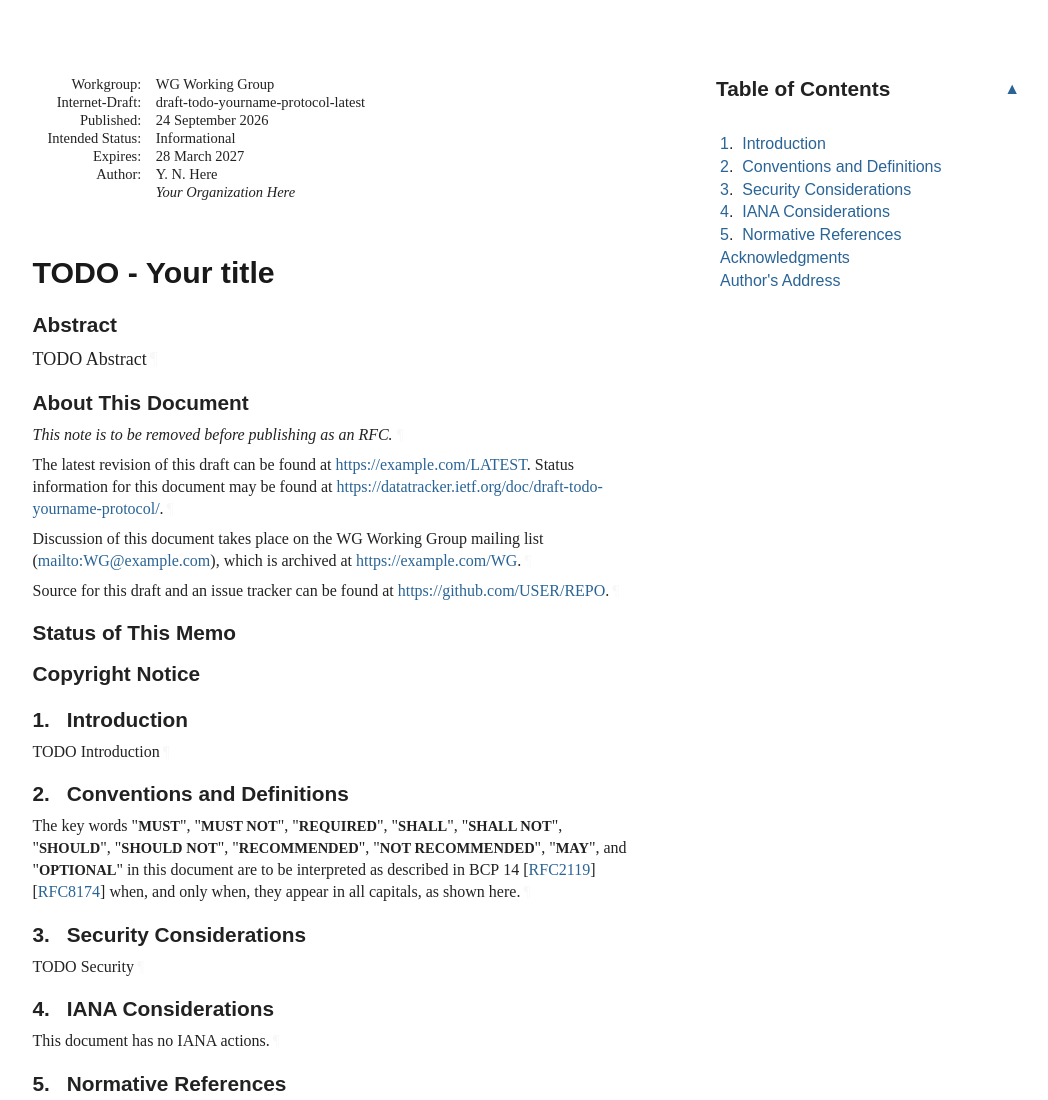
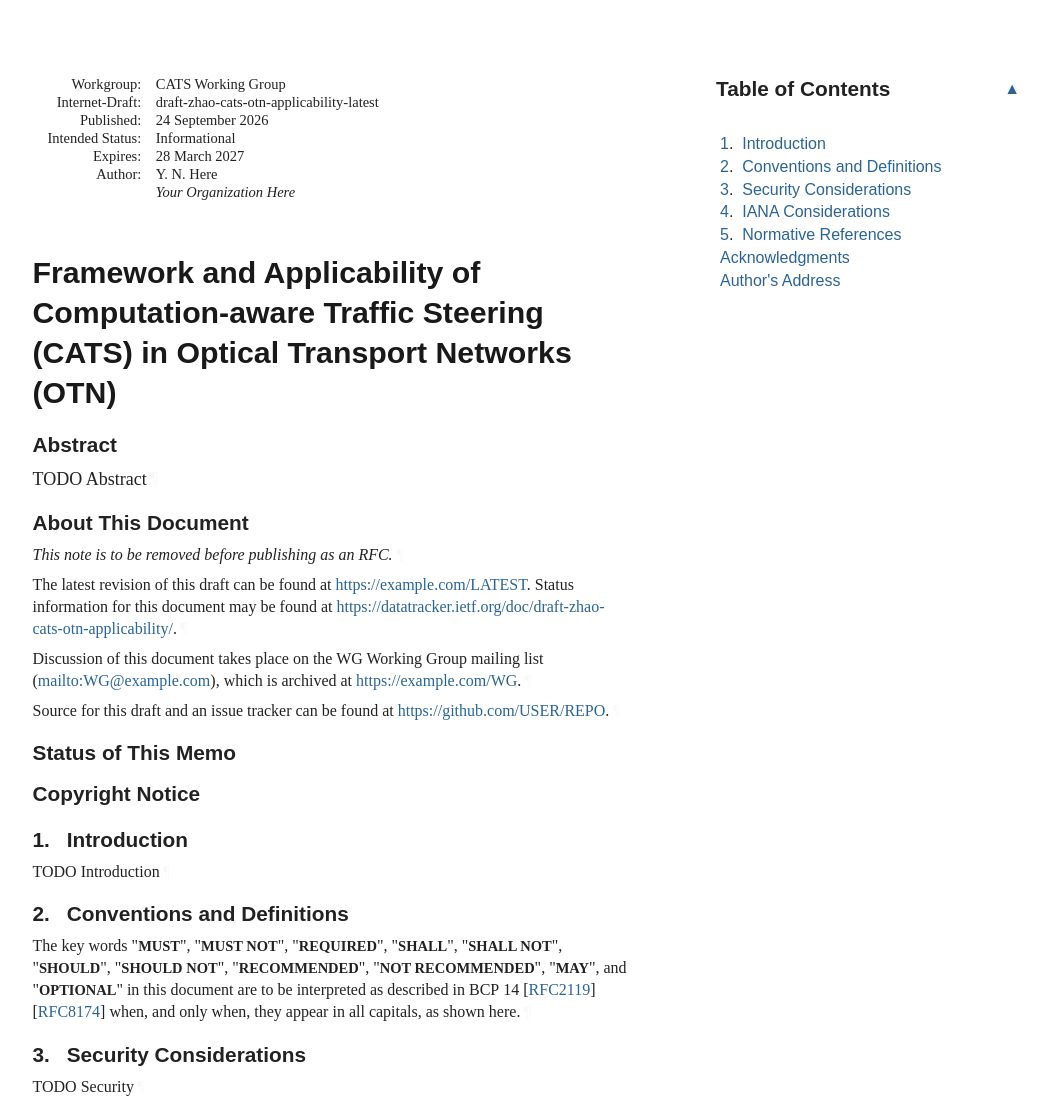
Before and after one commit to xiao777666/cats-otn-applicability, a plain HTML site: page draft-zhao-cats-otn-applicability.html in a window 1280 px wide. Shown: the top 1100 px of the page, without its empty margins (92-1140 px from the left). Drawn offline with Linux system fonts and the light colour scheme; a web font is replaced by a local one.

Commit message:
Script updating gh-pages from 5a2e0cd. [ci skip]

```diff
--- a/draft-todo-yourname-protocol.html
+++ b/draft-zhao-cats-otn-applicability.html
@@ -4,7 +4,7 @@
 <meta charset="utf-8">
 <meta content="Common,Latin" name="scripts">
 <meta content="initial-scale=1.0" name="viewport">
-<title>TODO - Your title</title>
+<title>Framework and Applicability of Computation-aware Traffic Steering (CATS) in Optical Transport Networks (OTN)</title>
 <meta content="Your Name Here" name="author">
 <meta content="
        TODO Abstract
@@ -13,7 +13,7 @@
 <meta content="next generation" name="keyword">
 <meta content="unicorn" name="keyword">
 <meta content="AI-native" name="keyword">
-<meta content="draft-todo-yourname-protocol-latest" name="ietf.draft">
+<meta content="draft-zhao-cats-otn-applicability-latest" name="ietf.draft">
 <!-- Generator version information:
   xml2rfc 3.34.1
     Python 3.14.7
@@ -29,7 +29,7 @@
     requests 2.33.1
     wcwidth 0.8.4
 -->
-<link href="draft-todo-yourname-protocol.xml" rel="alternate" type="application/rfc+xml">
+<link href="draft-zhao-cats-otn-applicability.xml" rel="alternate" type="application/rfc+xml">
 <link href="#copyright" rel="license">
 <style type="text/css">@font-face {
   font-family: 'Lora';
@@ -1042,7 +1042,7 @@
 <table class="ears">
 <thead><tr>
 <td class="left">Internet-Draft</td>
-<td class="center">TODO - Abbreviation</td>
+<td class="center">OTN for CATS</td>
 <td class="right">September 2026</td>
 </tr></thead>
 <tfoot><tr>
@@ -1055,9 +1055,9 @@
 <div id="internal-metadata" class="document-information">
 <dl id="identifiers">
 <dt class="label-workgroup">Workgroup:</dt>
-<dd class="workgroup">WG Working Group</dd>
+<dd class="workgroup">CATS Working Group</dd>
 <dt class="label-internet-draft">Internet-Draft:</dt>
-<dd class="internet-draft">draft-todo-yourname-protocol-latest</dd>
+<dd class="internet-draft">draft-zhao-cats-otn-applicability-latest</dd>
 <dt class="label-published">Published:</dt>
 <dd class="published">
 <time datetime="2026-09-24" class="published">24 September 2026</time>
@@ -1075,7 +1075,7 @@
 </dd>
 </dl>
 </div>
-<h1 id="title">TODO - Your title</h1>
+<h1 id="title">Framework and Applicability of Computation-aware Traffic Steering (CATS) in Optical Transport Networks (OTN)</h1>
 <section id="section-abstract">
       <h2 id="abstract"><a href="#abstract" class="selfRef">Abstract</a></h2>
 <p id="section-abstract-1">TODO Abstract<a href="#section-abstract-1" class="pilcrow">¶</a></p>
@@ -1087,7 +1087,7 @@
 <p id="section-note.1-1">This note is to be removed before publishing as an RFC.<a href="#section-note.1-1" class="pilcrow">¶</a></p>
 <p id="section-note.1-2">
         The latest revision of this draft can be found at <span><a href="https://example.com/LATEST">https://example.com/LATEST</a></span>.
-        Status information for this document may be found at <span><a href="https://datatracker.ietf.org/doc/draft-todo-yourname-protocol/">https://datatracker.ietf.org/doc/draft-todo-yourname-protocol/</a></span>.<a href="#section-note.1-2" class="pilcrow">¶</a></p>
+        Status information for this document may be found at <span><a href="https://datatracker.ietf.org/doc/draft-zhao-cats-otn-applicability/">https://datatracker.ietf.org/doc/draft-zhao-cats-otn-applicability/</a></span>.<a href="#section-note.1-2" class="pilcrow">¶</a></p>
 <p id="section-note.1-3">
         Discussion of this document takes place on the
         WG Working Group mailing list (<span><a href="mailto:WG@example.com">mailto:WG@example.com</a></span>),
```
Also changed, not shown: index.html (+4 -4 lines), draft-zhao-cats-otn-applicability.txt.
